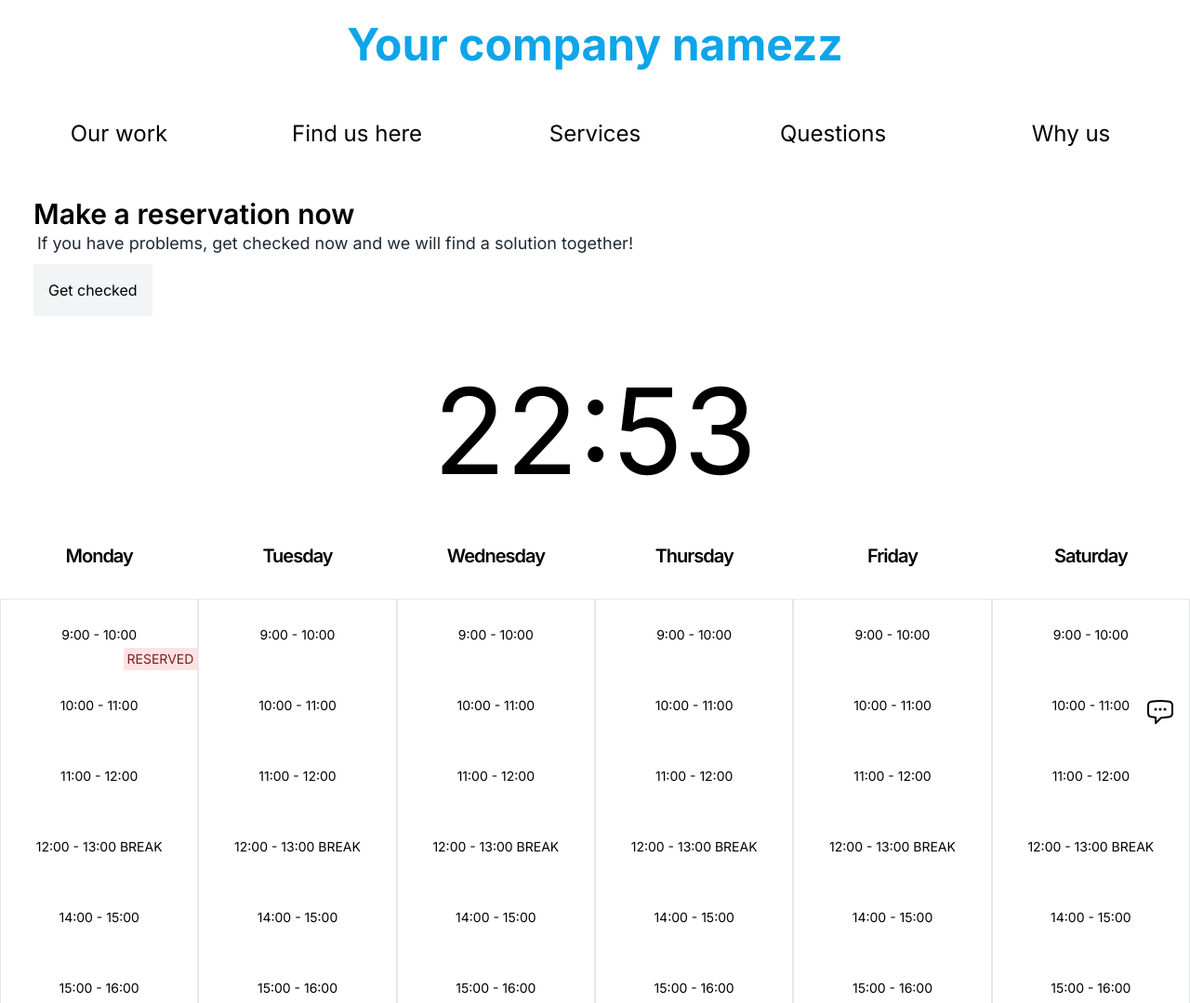
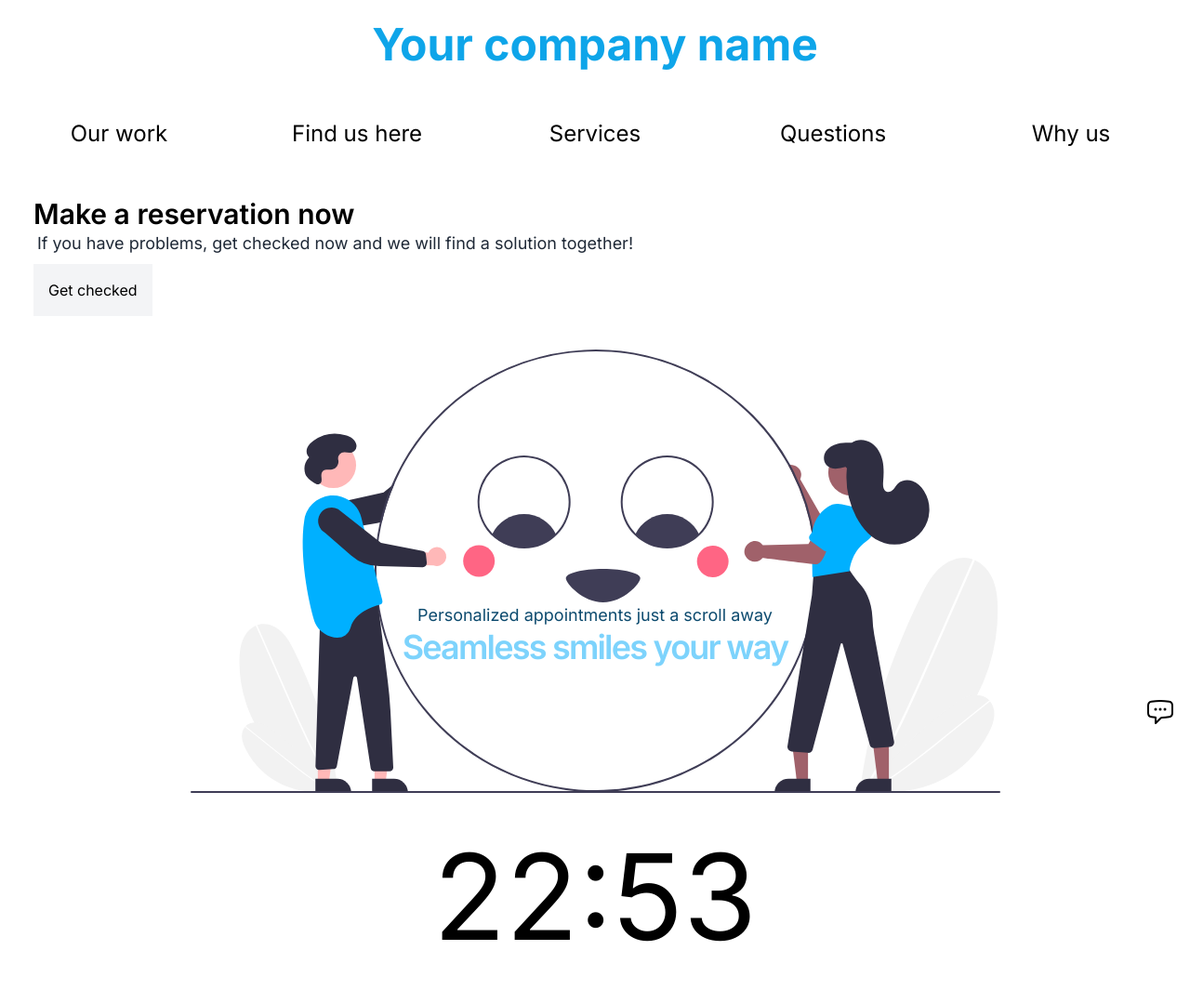
Before and after one commit to armql/Correla, a React (Vite) app in the folder front/: page /home in a window 1280 px wide. Shown: the top 1079 px of the page at 93% size. Built offline with nearby package versions, Linux system fonts and the light colour scheme.

Commit message:
more features

```diff
--- a/front/src/components/CrewInfo.jsx
+++ b/front/src/components/CrewInfo.jsx
@@ -64,7 +64,7 @@ export default function CrewInfo() {
       <div className="font-semibold text-4xl py-4 text-center">Our Crew</div>
       <div
         ref={carouselRef}
-        className="items-center flex relative flex-row py-6 gap-6 justify-around px-4 overflow-x-auto overflow-auto active:cursor-grabbing"
+        className="items-center flex relative flex-col lg:flex-row py-6 gap-6 justify-center px-4 overflow-x-auto overflow-auto active:cursor-grabbing"
         onMouseDown={handleMouseDown}
         onMouseUp={handleMouseUp}
         onMouseMove={handleMouseMove}
@@ -72,14 +72,14 @@ export default function CrewInfo() {
         {extendedCrewMembers.map((member, index) => (
           <div
             key={index}
-            className="select-none w-full flex flex-row lg:flex-col gap-6 items-center justify-between"
+            className="select-none w-full flex flex-row lg:flex-col gap-6 items-center justify-evenly"
           >
             <img
               src={member.image}
               alt=""
               className="w-64 h-64 pointer-events-none"
             />
-            <div className="flex flex-col items-center justify-center text-center">
+            <div className="flex flex-row md:flex-col items-center justify-center text-center">
               <h1 className="text-2xl py-1.5">{member.name}</h1>
               <div className="text-gray-700">
                 {member.specialization}
--- a/front/src/views/Home.jsx
+++ b/front/src/views/Home.jsx
@@ -2,6 +2,7 @@ import React, { useEffect, useState } from "react";
 import { DateTime } from "luxon";
 import calendar from "../assets/svg/calendar.svg";
 import Support from "../components/CrewInfo";
+import smiley from "../assets/svg/smiley.svg";
 
 export default function Home() {
   const initialSchedule = {
@@ -149,8 +150,23 @@ export default function Home() {
 
   return (
     <div className="parent h-full bg-white">
-      <div className="text-black flex flex-col gap-4 items-center justify-center font-bold">
-        <div className={`text-9xl py-6 font-normal`}>
+      <div className="relative group flex flex-col items-center justify-center">
+        <div className="absolute top-64 text-center p-4 rounded-md">
+          <div className="flex flex-col text-sky-900 justify-center items-center text-lg">
+            Personalized appointments just a scroll away
+          </div>
+          <h1 className="font-semibold group-hover:translate-y-48 duration-700 transition group-hover:transition tracking-tighter text-4xl text-sky-300">
+            Seamless smiles your way
+          </h1>
+        </div>
+        <img
+          src={smiley}
+          alt=""
+          className="group-hover:scale-105 transition duration-700"
+        />
+      </div>
+      <div className="text-black text-center">
+        <div className={`text-9xl mb-4 mt-12`}>
           {currentTime.toFormat("HH:mm")}
         </div>
       </div>
--- a/front/src/views/Navbar.jsx
+++ b/front/src/views/Navbar.jsx
@@ -55,7 +55,7 @@ export default function Navbar() {
   return (
     <div className="bg-white">
       <div className="h-24 flex justify-center text-sky-500 items-center font-bold text-5xl">
-        Your company namezz
+        Your company name
       </div>
       <div className="w-full h-full mt-4">
         <div className="grid grid-cols-2 lg:grid-cols-5 text-center justify-evenly text-black items-center text-2xl">
@@ -65,7 +65,9 @@ export default function Navbar() {
               onClick={() => toggleSummary(index)}
               type="button"
               className={`p-4 transition ${
-                activeLink === index ? "text-sky-800" : "hover:text-sky-950"
+                activeLink === index
+                  ? "text-sky-800 bg-gray-100"
+                  : "hover:text-sky-950 hover:bg-gray-50"
               }`}
             >
               {button.text}
@@ -106,7 +108,7 @@ export default function Navbar() {
                 </button>
               </div>
             )}
-            <div>
+            <div className="fixed sm:relative z-20 right-0 left-0 top-0 ">
               <h1
                 className={`text-3xl transition font-semibold ${
                   showCheckForm ? "translate-y-10 duration-500" : ""
```
Also changed, not shown: front/src/layouts/GuestLayout.jsx (+14 -12 lines), front/src/assets/svg/smiley.svg (added), front/src/index.css (line endings or trailing spaces).
